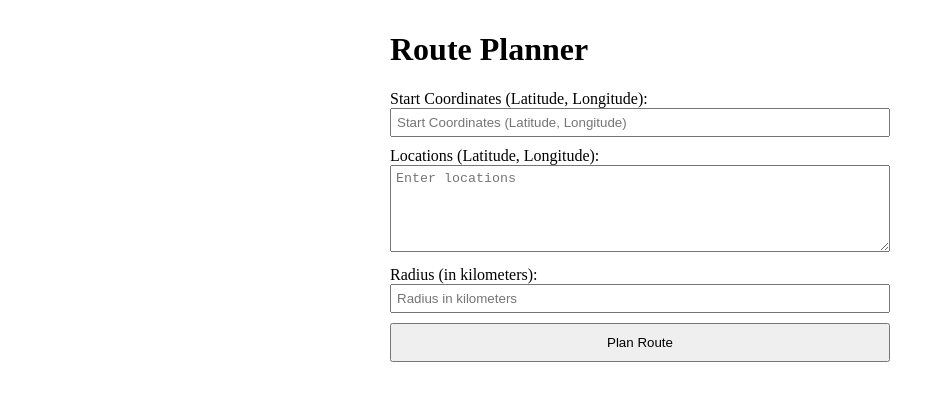
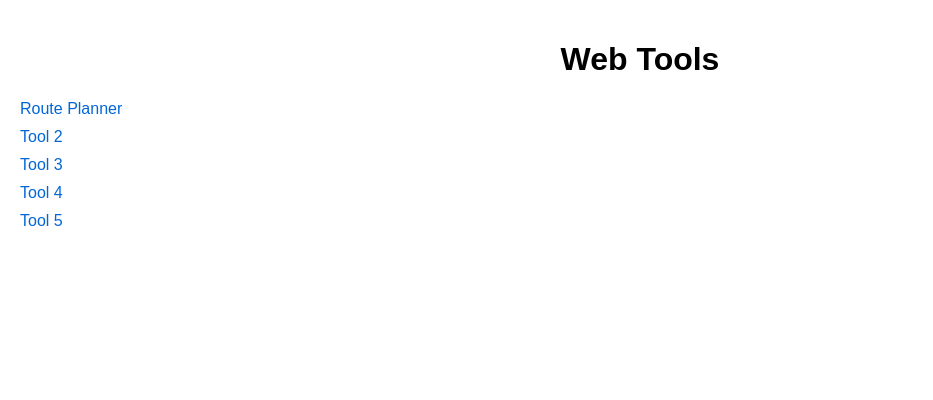
Before and after one commit to zxjroger/gametools, a plain HTML site: page index.html in a window 1280 px wide. Shown: the whole page, without its empty margins (0-933 px from the left). Drawn offline with Linux system fonts and the light colour scheme.

Commit message:
Update index.html

```diff
--- a/index.html
+++ b/index.html
@@ -1,179 +1,42 @@
 <!DOCTYPE html>
 <html>
 <head>
-    <title>Route Planner</title>
+    <title>Web Tools</title>
+    <meta name="viewport" content="width=device-width, initial-scale=1">
     <style>
-        #map {
-            height: 400px;
-            width: 100%;
+        body {
+            margin: 0;
+            padding: 20px;
+            font-family: Arial, sans-serif;
         }
 
-        body {
-            padding: 10px;
-            max-width: 500px;
-            margin: 0 auto;
+        h1 {
+            text-align: center;
         }
 
-        input[type="text"],
-        textarea {
-            width: 100%;
-            padding: 5px;
-            margin-bottom: 10px;
-            box-sizing: border-box;
+        ul {
+            list-style-type: none;
+            padding: 0;
         }
 
-        button {
-            display: block;
-            width: 100%;
-            padding: 10px;
+        li {
+            margin-bottom: 10px;
         }
 
-        #result {
-            margin-top: 10px;
+        a {
+            text-decoration: none;
+            color: #0366d6;
         }
     </style>
 </head>
 <body>
-    <h1>Route Planner</h1>
-    <div>
-        <label for="start-coordinates">Start Coordinates (Latitude, Longitude):</label>
-        <input type="text" id="start-coordinates" placeholder="Start Coordinates (Latitude, Longitude)">
-    </div>
-
-    <div>
-        <label for="locations">Locations (Latitude, Longitude):</label>
-    </div>
-    <div>
-        <textarea id="locations" rows="5" placeholder="Enter locations"></textarea>
-    </div>
-
-    <div>
-        <label for="radius">Radius (in kilometers):</label>
-        <input type="text" id="radius" placeholder="Radius in kilometers">
-    </div>
-
-    <button onclick="calculateRoute()">Plan Route</button>
-
-    <div id="result"></div>
-
-    <script>
-        function calculateRoute() {
-            var startCoordinates = document.getElementById("start-coordinates").value;
-            var locations = document.getElementById("locations").value;
-            var radius = parseFloat(document.getElementById("radius").value);
-
-            // Parse start coordinates string into latitude and longitude
-            var startLat;
-            var startLng;
-            if (startCoordinates.includes(",")) {
-                var startCoords = startCoordinates.split(",").map(parseFloat);
-                startLat = startCoords[0];
-                startLng = startCoords[1];
-            } else {
-                alert("Invalid format for start coordinates. Please use the format: Latitude, Longitude");
-                return;
-            }
-
-            // Parse locations string into an array of coordinates
-            var coordinates = locations
-                .split("\n")
-                .map(location => {
-                    var parts = location.split(",");
-                    var lat = parseFloat(parts[0]);
-                    var lng = parseFloat(parts[1]);
-                    return [lat, lng];
-                });
-
-            // Filter locations based on the specified radius
-            coordinates = coordinates.filter(location => {
-                var distance = calculateDistance(startLat, startLng, location[0], location[1]);
-                return distance <= radius;
-            });
-
-            // Add the start location to the beginning of the coordinates array
-            coordinates.unshift([startLat, startLng]);
-
-            // Calculate distances between coordinates
-            var distances = [];
-            for (var i = 0; i < coordinates.length; i++) {
-                var lat1 = coordinates[i][0];
-                var lng1 = coordinates[i][1];
-                var row = [];
-                for (var j = 0; j < coordinates.length; j++) {
-                    var lat2 = coordinates[j][0];
-                    var lng2 = coordinates[j][1];
-                    var distance = calculateDistance(lat1, lng1, lat2, lng2);
-                    row.push(distance);
-                }
-                distances.push(row);
-            }
-
-            // Perform route optimization using a greedy algorithm
-            var route = optimizeRoute(distances);
-
-            // Display the optimized route
-            var result = document.getElementById("result");
-            result.innerHTML = "<h2>Optimized Route:</h2>";
-            var routeText = "";
-            for (var k = 0; k < route.length; k++) {
-                var location = coordinates[route[k]];
-                result.innerHTML += location[0] + ", " + location[1] + "<br>";
-                routeText += location[0] + ", " + location[1] + "\n";
-            }
-
-            // Copy the optimized route to the clipboard
-            var tempInput = document.createElement("textarea");
-            tempInput.style.position = "absolute";
-            tempInput.style.left = "-9999px";
-            tempInput.style.top = "0";
-            tempInput.value = routeText;
-            document.body.appendChild(tempInput);
-            tempInput.select();
-            document.execCommand("copy");
-            document.body.removeChild(tempInput);
-        }
-
-        function calculateDistance(lat1, lng1, lat2, lng2) {
-            var earthRadius = 6371; // in kilometers
-            var dLat = degreesToRadians(lat2 - lat1);
-            var dLng = degreesToRadians(lng2 - lng1);
-            var a =
-                Math.sin(dLat / 2) * Math.sin(dLat / 2) +
-                Math.cos(degreesToRadians(lat1)) * Math.cos(degreesToRadians(lat2)) *
-                Math.sin(dLng / 2) * Math.sin(dLng / 2);
-            var c = 2 * Math.atan2(Math.sqrt(a), Math.sqrt(1 - a));
-            var distance = earthRadius * c;
-            return distance;
-        }
-
-        function degreesToRadians(degrees) {
-            return degrees * (Math.PI / 180);
-        }
-
-        function optimizeRoute(distances) {
-            var numLocations = distances.length;
-            var visited = Array(numLocations).fill(false);
-            var route = [0]; // Start with the first location as the starting point
-            visited[0] = true;
-
-            while (route.length < numLocations) {
-                var lastLocation = route[route.length - 1];
-                var nextLocation = -1;
-                var minDistance = Number.MAX_VALUE;
-
-                for (var i = 0; i < numLocations; i++) {
-                    if (!visited[i] && distances[lastLocation][i] < minDistance) {
-                        nextLocation = i;
-                        minDistance = distances[lastLocation][i];
-                    }
-                }
-
-                route.push(nextLocation);
-                visited[nextLocation] = true;
-            }
-
-            return route;
-        }
-    </script>
+    <h1>Web Tools</h1>
+    <ul>
+        <li><a href="/tools/Route planner.html">Route Planner</a></li>
+        <li><a href="https://www.example.com/tool2">Tool 2</a></li>
+        <li><a href="https://www.example.com/tool3">Tool 3</a></li>
+        <li><a href="https://www.example.com/tool4">Tool 4</a></li>
+        <li><a href="https://www.example.com/tool5">Tool 5</a></li>
+    </ul>
 </body>
 </html>
```
